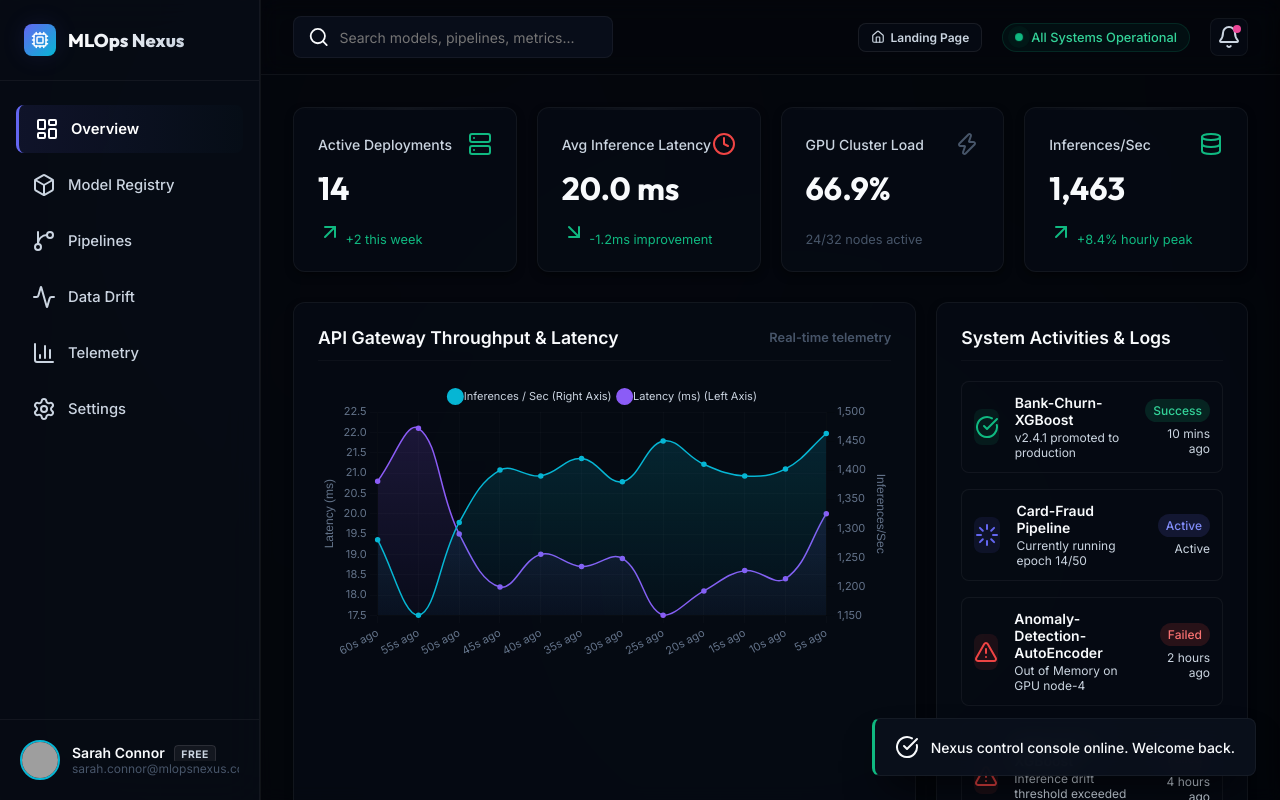
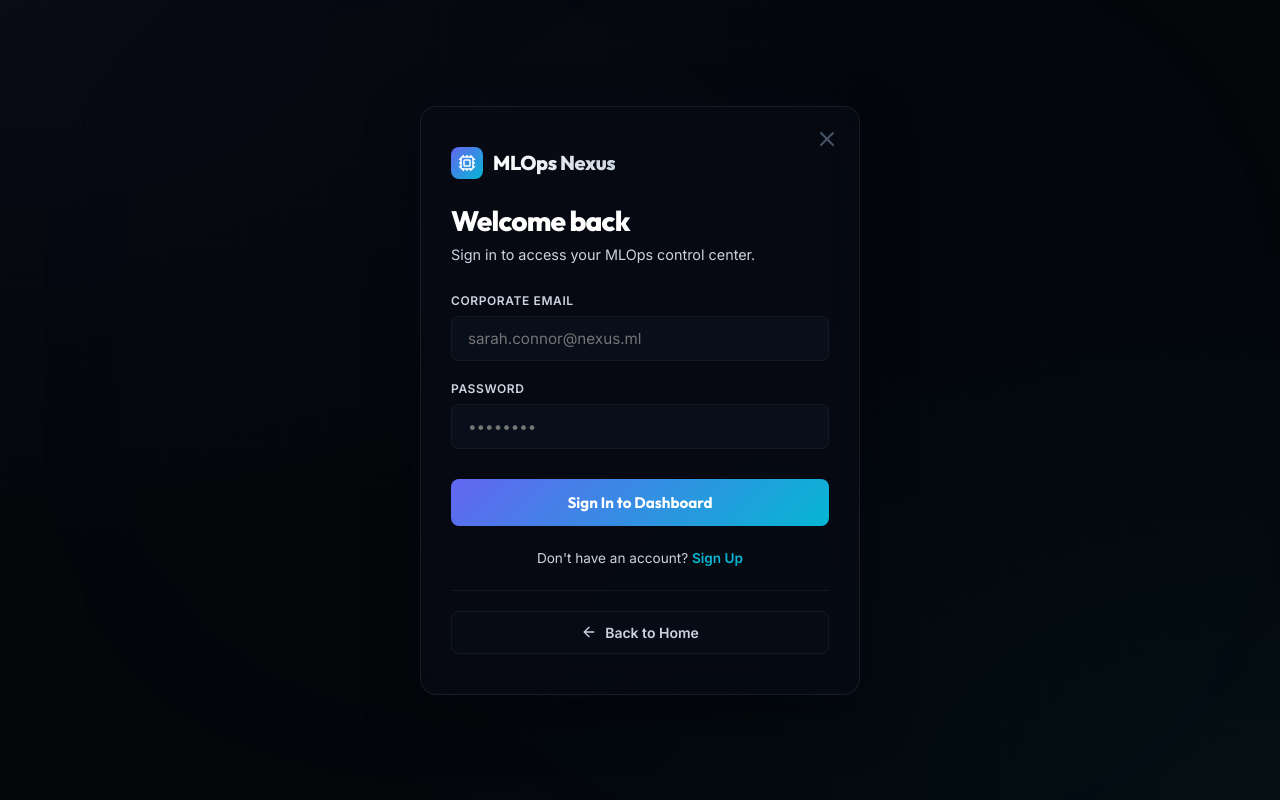
Before and after one commit to VENKATAVISHALKOVURU/MLops-GGL-CAMP, a website with bundled scripts: page index.html in a window 1280 px wide. Both pictures are taken after a click on the button "Launch Console". Built offline with nearby package versions, Linux system fonts and the light colour scheme; grey boxes are pictures that could not be loaded.

Commit message:
Redesign auth modal to full-screen Cyber-Auth Portal and enforce login on console launch

```diff
--- a/index.html
+++ b/index.html
@@ -950,14 +950,30 @@ print(<span style="color: #10b981;">f"Deployment online: {deploy.endpoint}"</spa
     </div>
   </div>
 
-  <!-- Auth Modal Overlay -->
-  <div class="auth-overlay" id="auth-overlay">
-    <div class="auth-modal">
-      <div class="auth-close" id="auth-close-btn"><i data-lucide="x"></i></div>
+  <!-- Full-Screen Auth Portal -->
+  <div class="auth-page-container" id="auth-page">
+    <!-- Ambient Glowing Background Orbs -->
+    <div class="ambient-glow-container" style="position: absolute; width: 100%; height: 100%; overflow: hidden; pointer-events: none; z-index: 1;">
+      <div class="glow-orb orb-1" style="position: absolute; top: 20%; left: 20%; width: 400px; height: 400px; background: radial-gradient(circle, rgba(99, 102, 241, 0.15) 0%, transparent 70%); border-radius: 50%;"></div>
+      <div class="glow-orb orb-2" style="position: absolute; bottom: 20%; right: 20%; width: 450px; height: 450px; background: radial-gradient(circle, rgba(6, 182, 212, 0.15) 0%, transparent 70%); border-radius: 50%;"></div>
+    </div>
+
+    <!-- Glassmorphism Auth Card -->
+    <div class="auth-card glass-card" style="z-index: 2; position: relative; width: 100%; max-width: 440px; margin: 20px;">
+      <div class="auth-close" id="auth-close-btn" style="position: absolute; top: 20px; right: 20px; color: var(--text-muted); cursor: pointer;"><i data-lucide="x"></i></div>
+
+      <div class="auth-card-header" style="margin-bottom: 24px;">
+        <div class="nav-brand" style="display: flex; align-items: center; gap: 10px;">
+          <div class="nav-brand-icon" style="width: 32px; height: 32px; background: linear-gradient(135deg, var(--accent-primary), var(--accent-secondary)); border-radius: 8px; display: flex; align-items: center; justify-content: center; color: white;">
+            <i data-lucide="cpu" style="width: 18px; height: 18px; color: white;"></i>
+          </div>
+          <span class="nav-brand-name" style="font-size: 1.25rem; font-weight: 800; font-family: var(--font-display); background: linear-gradient(to right, #ffffff, #cbd5e1); -webkit-background-clip: text; -webkit-text-fill-color: transparent;">MLOps Nexus</span>
+        </div>
+      </div>
 
       <div id="auth-view-signin">
-        <h3 class="auth-title">Welcome back</h3>
-        <p class="auth-subtitle">Sign in to access your MLOps control center.</p>
+        <h3 class="auth-title" style="font-size: 1.75rem; font-weight: 800; color: #fff; margin-bottom: 8px;">Welcome back</h3>
+        <p class="auth-subtitle" style="color: var(--text-secondary); font-size: 0.9rem; margin-bottom: 30px;">Sign in to access your MLOps control center.</p>
 
         <div class="auth-error" id="auth-error-signin">Error message</div>
 
@@ -979,8 +995,8 @@ print(<span style="color: #10b981;">f"Deployment online: {deploy.endpoint}"</spa
       </div>
 
       <div id="auth-view-signup" style="display: none;">
-        <h3 class="auth-title">Create account</h3>
-        <p class="auth-subtitle">Start monitoring and scaling models today.</p>
+        <h3 class="auth-title" style="font-size: 1.75rem; font-weight: 800; color: #fff; margin-bottom: 8px;">Create account</h3>
+        <p class="auth-subtitle" style="color: var(--text-secondary); font-size: 0.9rem; margin-bottom: 30px;">Start monitoring and scaling models today.</p>
 
         <div class="auth-error" id="auth-error-signup">Error message</div>
 
@@ -1004,6 +1020,13 @@ print(<span style="color: #10b981;">f"Deployment online: {deploy.endpoint}"</spa
         <div class="auth-switch">
           Already have an account? <span class="auth-switch-link" id="link-to-signin">Sign In</span>
         </div>
+      </div>
+
+      <div class="auth-footer-actions" style="margin-top: 24px; border-top: 1px solid var(--border-color); padding-top: 20px;">
+        <button class="btn-secondary" id="auth-back-btn" style="width: 100%; display: flex; align-items: center; justify-content: center; gap: 8px; padding: 12px; border-radius: 8px;">
+          <i data-lucide="arrow-left" style="width: 16px; height: 16px;"></i>
+          <span>Back to Home</span>
+        </button>
       </div>
     </div>
   </div>
--- a/package.json
+++ b/package.json
@@ -19,5 +19,8 @@
   "license": "MIT",
   "devDependencies": {
     "serve": "^14.2.1"
+  },
+  "dependencies": {
+    "firebase": "^12.15.0"
   }
 }
--- a/src/assets/style.css
+++ b/src/assets/style.css
@@ -851,43 +851,50 @@ input, select {
   border-color: var(--border-hover);
 }
 
-/* Authentication Modals Overlay */
-.auth-overlay {
-  position: fixed;
-  top: 0;
-  left: 0;
+/* Authentication Modals Page Container */
+.auth-page-container {
   width: 100%;
-  height: 100%;
-  background: rgba(2, 4, 8, 0.7);
-  backdrop-filter: blur(8px);
-  -webkit-backdrop-filter: blur(8px);
+  min-height: 100vh;
+  position: relative;
+  overflow-x: hidden;
   z-index: 1000;
   display: none;
   align-items: center;
   justify-content: center;
+  background-color: var(--bg-main);
+  background-image:
+    radial-gradient(at 0% 0%, rgba(99, 102, 241, 0.05) 0px, transparent 50%),
+    radial-gradient(at 100% 100%, rgba(6, 182, 212, 0.05) 0px, transparent 50%),
+    linear-gradient(rgba(255, 255, 255, 0.003) 1px, transparent 1px),
+    linear-gradient(90deg, rgba(255, 255, 255, 0.003) 1px, transparent 1px);
+  background-size: 100% 100%, 100% 100%, 40px 40px, 40px 40px;
   opacity: 0;
-  transition: opacity var(--transition-fast) ease-in-out;
-}
-
-.auth-overlay.active {
+  transition: opacity var(--transition-slow) ease-in-out;
+}
+
+.auth-page-container.active {
   display: flex;
   opacity: 1;
 }
 
-.auth-modal {
+.auth-card.glass-card {
   width: 100%;
   max-width: 440px;
-  background: #080c16;
-  border: 1px solid var(--border-color);
-  border-radius: 12px;
+  background: rgba(8, 12, 22, 0.65);
+  border: 1px solid rgba(255, 255, 255, 0.08);
+  border-radius: 16px;
   padding: 40px 30px;
-  box-shadow: var(--shadow-lg);
+  box-shadow:
+    0 20px 50px rgba(0, 0, 0, 0.5),
+    0 0 40px rgba(99, 102, 241, 0.05);
+  backdrop-filter: blur(20px);
+  -webkit-backdrop-filter: blur(20px);
   transform: translateY(20px);
-  transition: transform var(--transition-normal) cubic-bezier(0.16, 1, 0.3, 1);
+  transition: transform var(--transition-normal) cubic-bezier(0.16, 1, 0.3, 1), border-color var(--transition-fast);
   position: relative;
 }
 
-.auth-overlay.active .auth-modal {
+.auth-page-container.active .auth-card.glass-card {
   transform: translateY(0);
 }
 
--- a/src/main.js
+++ b/src/main.js
@@ -122,15 +122,23 @@ console.log(<span style="color: #10b981;">\`Endpoint online: \${deployment.url}\
   }
 };
 
+function handleLaunchRequest(targetTab = 'overview') {
+  if (currentUser) {
+    launchConsole(targetTab);
+  } else {
+    openAuthPage(targetTab);
+  }
+}
+
 // Initialize Application
 document.addEventListener('DOMContentLoaded', () => {
   // Init lucide icons
   lucide.createIcons();
 
   // Transition actions: Landing -> Dashboard Console
-  if (btnNavLaunch) btnNavLaunch.addEventListener('click', () => launchConsole('overview'));
-  if (btnHeroLaunch) btnHeroLaunch.addEventListener('click', () => launchConsole('overview'));
-  if (btnLandingExplore) btnLandingExplore.addEventListener('click', () => launchConsole('models'));
+  if (btnNavLaunch) btnNavLaunch.addEventListener('click', () => handleLaunchRequest('overview'));
+  if (btnHeroLaunch) btnHeroLaunch.addEventListener('click', () => handleLaunchRequest('overview'));
+  if (btnLandingExplore) btnLandingExplore.addEventListener('click', () => handleLaunchRequest('models'));
 
   // Transition actions: Dashboard -> Landing Page
   if (btnReturnLanding) btnReturnLanding.addEventListener('click', returnToLanding);
@@ -227,14 +235,17 @@ document.addEventListener('DOMContentLoaded', () => {
       if (currentUser) {
         logout().then(() => showToast("Logged out successfully.", "info"));
       } else {
-        openAuthModal();
+        openAuthPage();
       }
     });
   }
 
-  // Auth Modal internal actions
+  // Auth Page internal actions
   const authClose = document.getElementById('auth-close-btn');
-  if (authClose) authClose.addEventListener('click', closeAuthModal);
+  if (authClose) authClose.addEventListener('click', closeAuthPage);
+
+  const authBackBtn = document.getElementById('auth-back-btn');
+  if (authBackBtn) authBackBtn.addEventListener('click', closeAuthPage);
 
   const linkToSignup = document.getElementById('link-to-signup');
   const linkToSignin = document.getElementById('link-to-signin');
@@ -826,19 +837,31 @@ function saveSystemConfig() {
 }
 
 // --- Auth and Gating Helper Actions ---
-function openAuthModal() {
-  const overlay = document.getElementById('auth-overlay');
-  if (overlay) {
-    overlay.classList.add('active');
+function openAuthPage(targetTab = 'overview') {
+  const landingPage = document.getElementById('landing-page');
+  const dashboardApp = document.getElementById('dashboard-app');
+  const authPage = document.getElementById('auth-page');
+
+  if (landingPage) landingPage.classList.add('hidden');
+  if (dashboardApp) dashboardApp.classList.remove('active');
+
+  if (authPage) {
+    authPage.setAttribute('data-target-tab', targetTab);
+    authPage.classList.add('active');
     document.getElementById('auth-view-signin').style.display = 'block';
     document.getElementById('auth-view-signup').style.display = 'none';
     clearAuthErrors();
   }
 }
 
-function closeAuthModal() {
-  const overlay = document.getElementById('auth-overlay');
-  if (overlay) overlay.classList.remove('active');
+function closeAuthPage() {
+  const authPage = document.getElementById('auth-page');
+  if (authPage) {
+    authPage.classList.remove('active');
+    authPage.removeAttribute('data-target-tab');
+  }
+  const landingPage = document.getElementById('landing-page');
+  if (landingPage) landingPage.classList.remove('hidden');
 }
 
 function clearAuthErrors() {
@@ -861,9 +884,11 @@ function handleSignin() {
 
   signIn(email, password)
     .then((user) => {
-      closeAuthModal();
+      const authPage = document.getElementById('auth-page');
+      const targetTab = authPage ? (authPage.getAttribute('data-target-tab') || 'overview') : 'overview';
+      closeAuthPage();
       showToast(`Welcome back, ${user.displayName}!`, "success");
-      launchConsole('overview');
+      launchConsole(targetTab);
     })
     .catch((err) => {
       errorEl.textContent = getAuthErrorMessage(err.message);
@@ -885,9 +910,11 @@ function handleSignup() {
 
   signUp(email, password, name)
     .then((user) => {
-      closeAuthModal();
+      const authPage = document.getElementById('auth-page');
+      const targetTab = authPage ? (authPage.getAttribute('data-target-tab') || 'overview') : 'overview';
+      closeAuthPage();
       showToast(`Account created. Welcome ${user.displayName}!`, "success");
-      launchConsole('overview');
+      launchConsole(targetTab);
     })
     .catch((err) => {
       errorEl.textContent = getAuthErrorMessage(err.message);
@@ -959,7 +986,7 @@ function syncPricingUI(activeTier) {
 
 function handlePricingSelect(targetTier) {
   if (!currentUser) {
-    openAuthModal();
+    openAuthPage();
     showToast("Please sign in or register to choose a plan.", "warn");
     return;
   }
@@ -1005,7 +1032,7 @@ function closeGatingModal() {
 function handleSimulateUpgrade() {
   if (!currentUser) {
     closeGatingModal();
-    openAuthModal();
+    openAuthPage();
     showToast("Please sign in to select subscription upgrades.", "warn");
     return;
   }
--- a/src/services/auth_service.js
+++ b/src/services/auth_service.js
@@ -7,10 +7,20 @@ let isRealFirebase = false;
 const MOCK_USER_KEY = 'aether_mock_user';
 const FIREBASE_CONFIG_KEY = 'aether_firebase_config';
 
-// Load existing firebase config from localStorage
+const DEFAULT_FIREBASE_CONFIG = {
+  apiKey: "AIzaSyASMSghtZ7EyOzTfqNhJV8ro_x-1KkGFIo",
+  authDomain: "bootcamtdd.firebaseapp.com",
+  projectId: "bootcamtdd",
+  storageBucket: "bootcamtdd.firebasestorage.app",
+  messagingSenderId: "1020334269532",
+  appId: "1:1020334269532:web:0993b2735998c7fa88f299",
+  measurementId: "G-X8GZYX4YVE"
+};
+
+// Load existing firebase config from localStorage or fallback to default
 export function getSavedFirebaseConfig() {
   const saved = localStorage.getItem(FIREBASE_CONFIG_KEY);
-  return saved ? JSON.parse(saved) : null;
+  return saved ? JSON.parse(saved) : DEFAULT_FIREBASE_CONFIG;
 }
 
 export function saveFirebaseConfig(config) {
```
Also changed, not shown: 1 other file.
